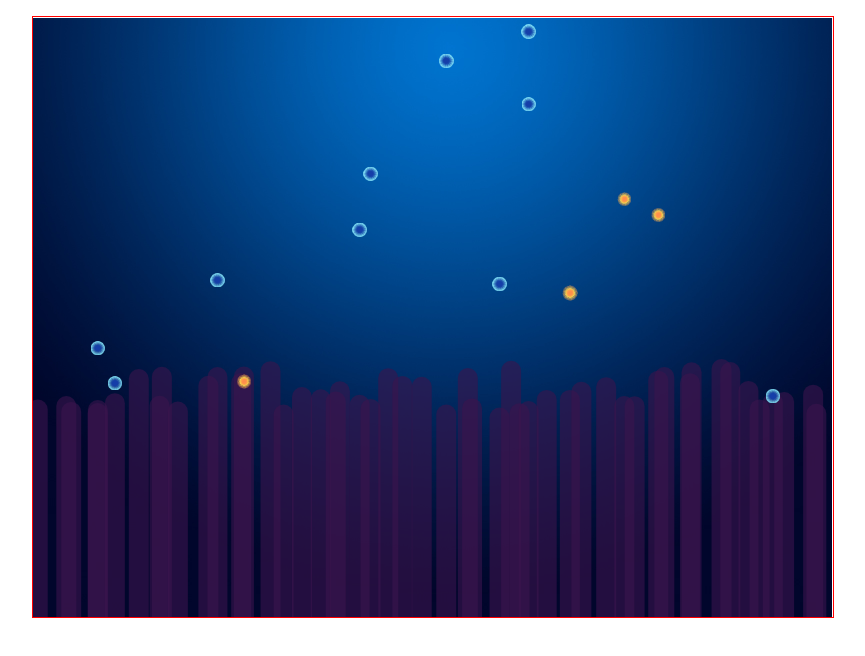
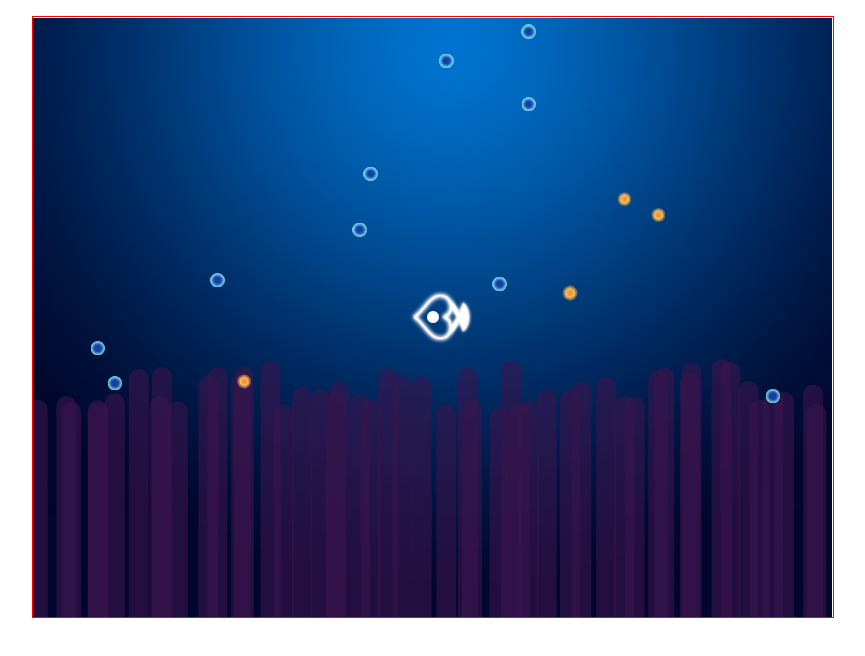
Before and after one commit to csyuxuan/game, a plain HTML site: page index.html in a window 1280 px wide. Shown: the whole page, without its empty margins (208-1073 px from the left). Drawn offline with Linux system fonts and the light colour scheme.

Commit message:
add mom.js

```diff
--- a/index.html
+++ b/index.html
@@ -33,5 +33,6 @@
   <script src="js/background.js"></script>
   <script src="js/ane.js"></script>
   <script src="js/fruit.js"></script>
+  <script src="js/mom.js"></script>
 </body>
 </html>
--- a/js/main.js
+++ b/js/main.js
@@ -23,6 +23,8 @@
     //2.7:创建两个变量保存上一帧执行时间和第二帧的时间差
     var lastTime;
     var deltaTime;
+    //2.8:创建一个变量保存大鱼对象
+    var mom;
     //3:创建函数game-->启动函数
     function game(){
         init();
@@ -50,6 +52,9 @@
         //4.6:创建食物对象并且调用初始化方法
         fruit=new fruitObj();//js/fruit.js
         fruit.init();//js/fruit.js
+        //4.7:创建大鱼对象并且调用初始化方法
+        mom=new momObj();//js/mom.js
+        mom.init();
     }
     //5:创建函数gameloop,通过智能定时器调用绘制游戏中不同角色功能
     function gameloop(){
@@ -63,13 +68,18 @@
             deltaTime=40;
         }
         //5.2:绘制背景图片
+        ctx2.clearRect(0,0,canWidth,canHeight);
         drawBackground();//js/background.js
         //5.3:监听画布上食物的数量
         fruitMonitor();
+        //5.4:清空画布上的所有元素
+        ctx1.clearRect(0,0,canWidth,canHeight);
         //5.8:绘制海葵
         ane.draw();//js/ane.js
         //5.9:绘制食物
         fruit.draw();//js/fruit.js
+        //5.10:绘制大鱼
+        mom.draw();//js/mom.js
     }
     //6：页面加载成功后调用game函数
     document.body.onload=game;
--- /dev/null
+++ b/js/mom.js
@@ -0,0 +1,54 @@
+/**
+ * Created by web-01 on 2018/5/29.
+ */
+/***保存大鱼相关的数据与行为***/
+// 1.创建大鱼类
+var momObj=function(){
+    this.x;//大鱼位置
+    this.y;//大鱼位置
+    this.angle;//大鱼角度
+    this.bigEye=[];//大鱼眼睛
+    this.bigBody=[];//大鱼身体
+    this.bigTail=[];//大鱼尾巴
+}
+// 2.为大鱼类添加初始化方法
+momObj.prototype.init=function(){
+    this.x=canWidth*0.5;
+    this.y=canHeight*0.5;
+    this.angle=0;
+    for(var i=0;i<2;i++){
+        this.bigEye[i]=new Image();
+        this.bigEye[i].src="src/bigEye"+i+".png";
+    }
+    for(var i=0;i<8;i++){
+        this.bigBody[i]=new Image();
+        this.bigBody[i].src="src/bigSwim"+i+".png";
+    }
+    for(var i=0;i<8;i++){
+        this.bigTail[i]=new Image();
+        this.bigTail[i].src="src/bigTail"+i+".png";
+    }
+    //console.log(this.bigEye,this.bigBody,this.bigTail);
+}
+//3.为大鱼添加绘制方法
+momObj.prototype.draw=function(){
+    // 1:保存画笔状态
+    ctx1.save();
+    //2:平移原点
+    ctx1.translate(this.x,this.y);
+    //3:设备旋转角度
+    ctx1.rotate(this.angle);
+    //4:绘制身体 以下三个图形需要按照顺序绘制
+    var body=this.bigBody[0];
+    var tail=this.bigTail[0];
+    var eye=this.bigEye[0];
+    ctx1.drawImage(body,-body.width*0.5,-body.height*0.5);
+    //5:绘制尾巴
+    ctx1.drawImage(tail,-tail.width*0.5+30,-tail.height*0.5);
+    // 6：绘制眼睛
+    ctx1.drawImage(eye,-eye.width*0.5,-eye.height*0.5);
+    // 9：恢复画笔状态
+    ctx1.restore();
+}
+// 3.挂载index.html
+// 4.在main.js创建大鱼对象并且调用相关方法
```
